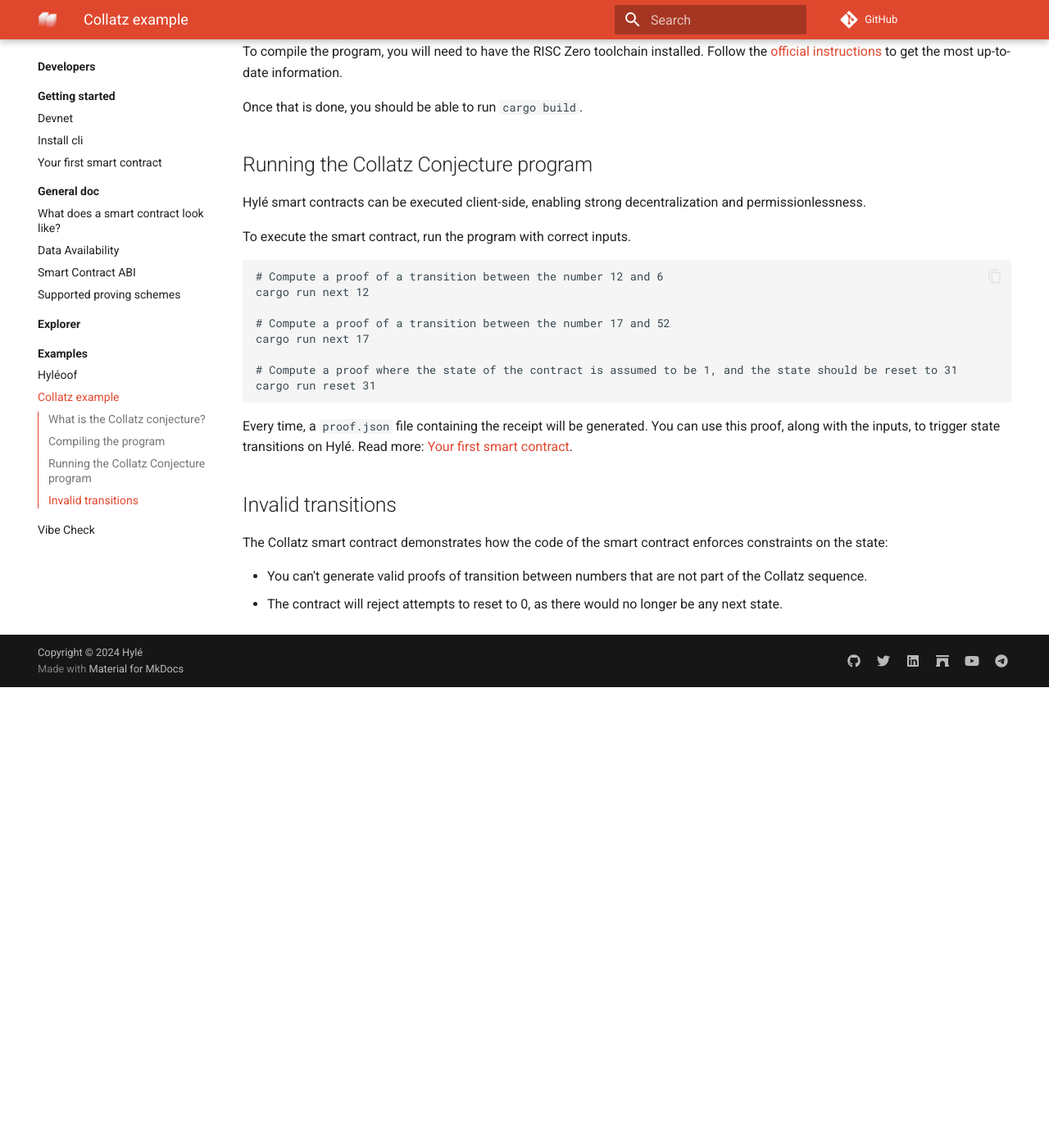
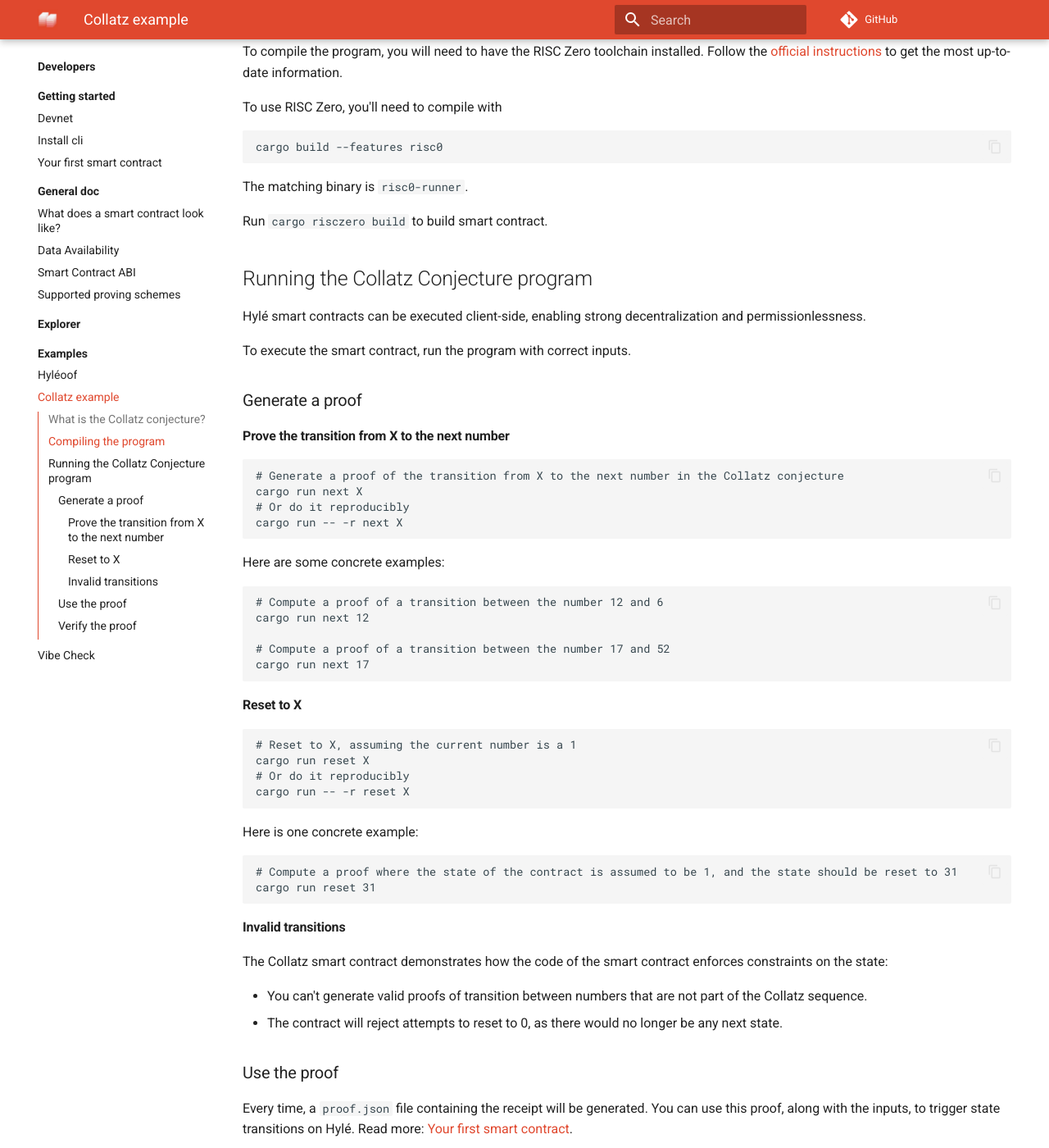
Before and after one commit to Hyle-org/devhub-hyle, an MkDocs documentation site: the page built from docs/developers/examples/collatz-example-in-depth.md, in a window 1280 px wide and 1400 px high, scrolled down 684 px. Shown: the whole window at 82% size. Built offline with MkDocs 1.6.1 and Material for MkDocs 9.7.7, drawn with Linux system fonts in a browser that asks for light colours; comment, search, counter and statistics services are not loaded; before the commit the page ends 1522 px from its top, so only the background shows below that; some of the changed text lies outside the part shown.

Commit message:
update from https://github.com/Hyle-org/examples/tree/main/collatz-conjecture-rust

````diff
--- a/docs/developers/examples/collatz-example-in-depth.md
+++ b/docs/developers/examples/collatz-example-in-depth.md
@@ -18,9 +18,17 @@
 
 ## Compiling the program
 
-To compile the program, you will need to have the RISC Zero toolchain installed.  Follow the [official instructions](https://dev.risczero.com/api/zkvm/install) to get the most up-to-date information.
+To compile the program, you will need to have the RISC Zero toolchain installed. Follow the [official instructions](https://dev.risczero.com/api/zkvm/install) to get the most up-to-date information.
 
-Once that is done, you should be able to run `cargo build`.
+To use RISC Zero, you'll need to compile with
+
+```bash
+cargo build --features risc0
+```
+
+The matching binary is `risc0-runner`.
+
+Run `cargo risczero build` to build smart contract.
 
 ## Running the Collatz Conjecture program
 
@@ -28,22 +36,54 @@
 
 To execute the smart contract, run the program with correct inputs.
 
+### Generate a proof
+
+#### Prove the transition from X to the next number
+
+```sh
+# Generate a proof of the transition from X to the next number in the Collatz conjecture
+cargo run next X
+# Or do it reproducibly
+cargo run -- -r next X
+```
+
+Here are some concrete examples:
+
 ```sh
 # Compute a proof of a transition between the number 12 and 6
 cargo run next 12
 
 # Compute a proof of a transition between the number 17 and 52
 cargo run next 17
+```
 
+#### Reset to X
+
+```sh
+# Reset to X, assuming the current number is a 1
+cargo run reset X
+# Or do it reproducibly
+cargo run -- -r reset X
+```
+
+Here is one concrete example:
+
+```sh
 # Compute a proof where the state of the contract is assumed to be 1, and the state should be reset to 31
 cargo run reset 31
 ```
 
-Every time, a `proof.json` file containing the receipt will be generated. You can use this proof, along with the inputs, to trigger state transitions on Hylé. Read more: [Your first smart contract](../getting-started/your-first-smart-contract.md).
-
-## Invalid transitions
+#### Invalid transitions
 
 The Collatz smart contract demonstrates how the code of the smart contract enforces constraints on the state:
 
 - You can't generate valid proofs of transition between numbers that are not part of the Collatz sequence.
 - The contract will reject attempts to reset to 0, as there would no longer be any next state.
+
+### Use the proof
+
+Every time, a `proof.json` file containing the receipt will be generated. You can use this proof, along with the inputs, to trigger state transitions on Hylé. Read more: [Your first smart contract](../getting-started/your-first-smart-contract.md).
+
+### Verify the proof
+
+Coming next.
````
